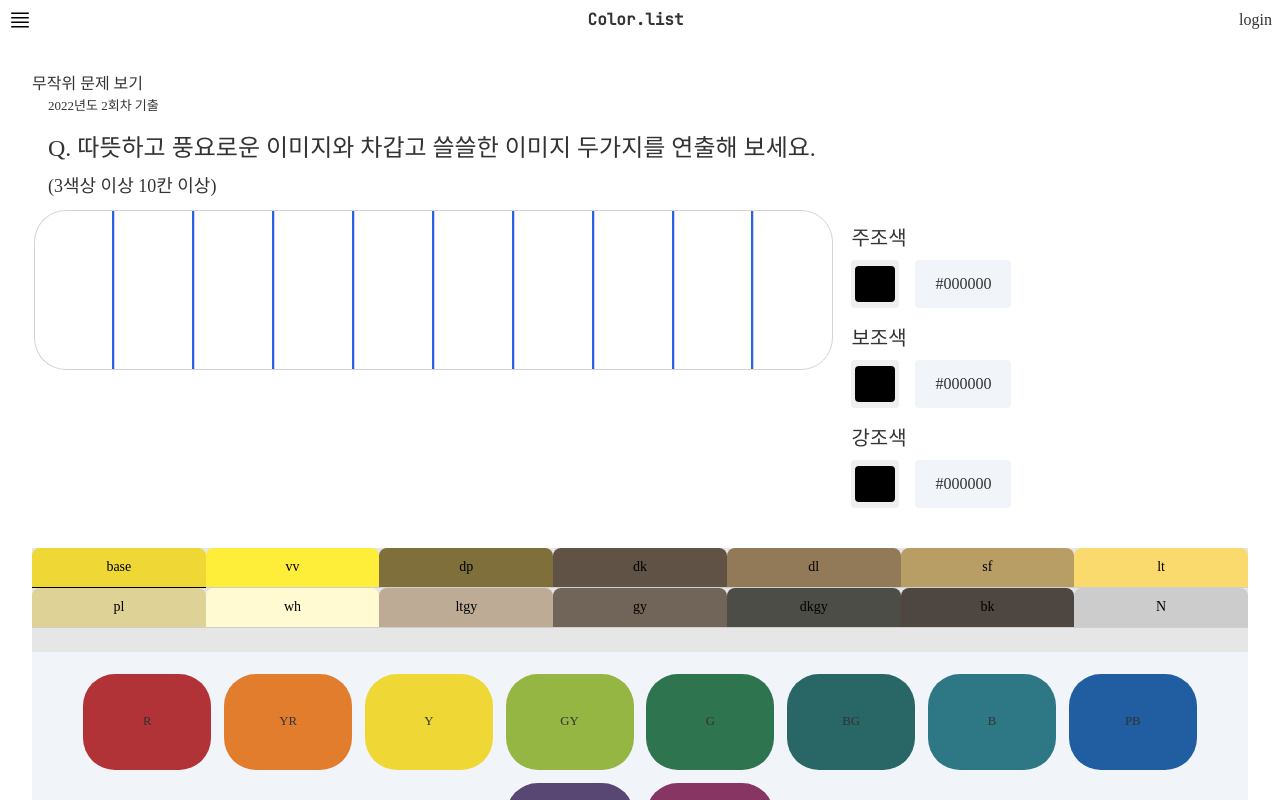
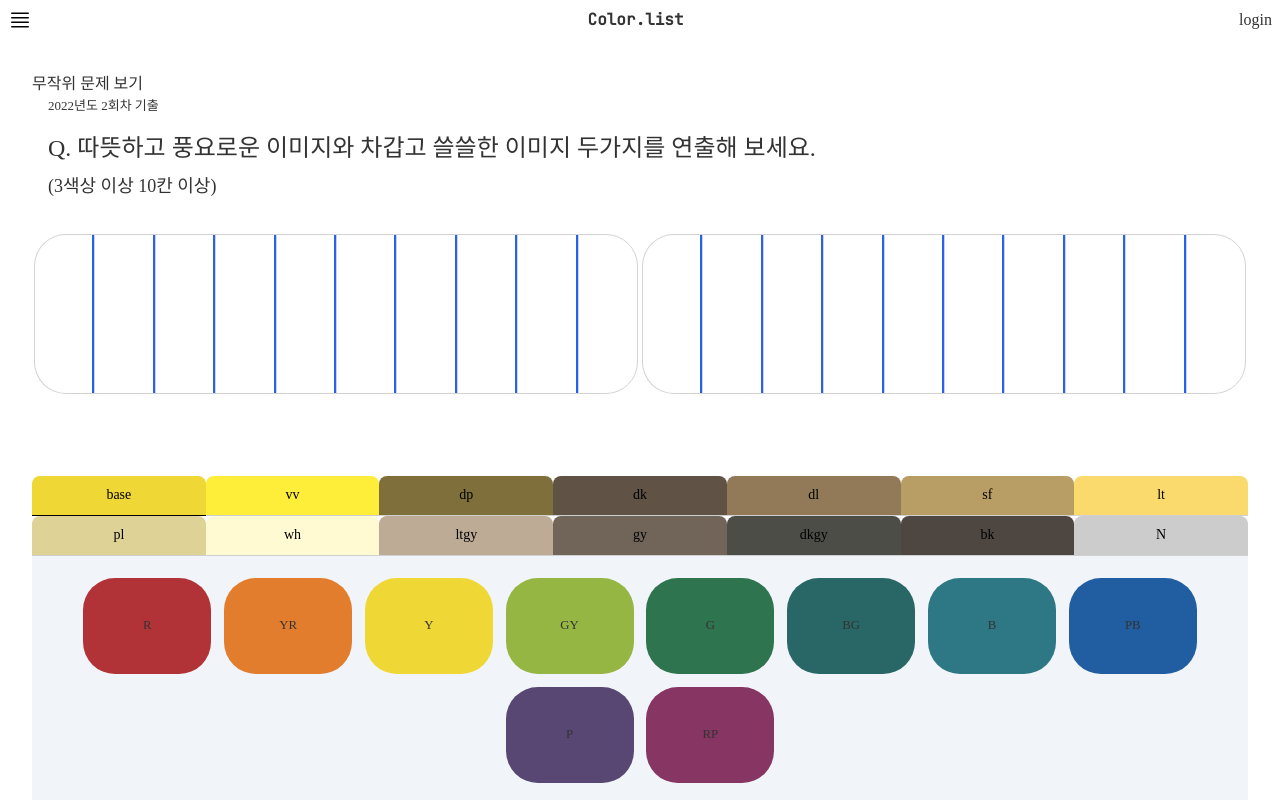
Before and after one commit to lisohh/Colorist-frontend, a React (Vite) app: page /quizs/1 in a window 1280 px wide. Built offline with nearby package versions, Linux system fonts and the light colour scheme; a web font is replaced by a local one.

Commit message:
Fix: 문제지 css 변경

```diff
--- a/src/pages/testform/TestForm.css
+++ b/src/pages/testform/TestForm.css
@@ -12,18 +12,6 @@
 
 .flex-wrap {
   flex-wrap: wrap;
-}
-
-div#pallete-box {
-  width: fit-content;
-  border-radius: 0 0 1rem 1rem;
-  background-color: #e6e6e6;
-}
-
-div#pallete {
-  padding: 1rem 0;
-  margin: 1.5rem 0;
-  justify-content: center;
 }
 
 /* 팔레트 색깔 버튼 css */
--- a/src/pages/testform/TestForm.tsx
+++ b/src/pages/testform/TestForm.tsx
@@ -5,6 +5,7 @@
 // import { saveColors } from "~/api"; // absolute 절대
 import { Link, useParams } from "react-router-dom";
 import Button from "~/components/Button";
+import Input from "~/components/Input";
 
 // 8월 16일 2번
 // https://www.radix-ui.com/docs/primitives/components/tabs#examples
@@ -33,7 +34,7 @@
         무작위 문제 보기
       </Link>
       <form
-        className="flex flex-col gap-2"
+        className="flex flex-col gap-8"
         onSubmit={(event) => {
           event.preventDefault();
           const formData = new FormData(event.target as HTMLFormElement);
@@ -84,36 +85,37 @@
           </h2>
         </div>
 
-        <Pallete />
+        <Pallete isDouble={!quiz.type.endsWith("3")} />
         {/* 8번 input은 text 줄바꿈이 안되므로 textarea를 사용해 서술칸을 만든다. */}
         {/* <input type="text" /> */}
-        <p id="allColor">주보강 기입</p>
+        <section className="flex flex-col">
+          <h3 className="text-2xl mb-4">주보강 기입</h3>
           <ColorSelectionInput label="주조색" name="ju" />
           <ColorSelectionInput label="보조색" name="bo" />
           <ColorSelectionInput label="강조색" name="gang" />
-
-        <label className="color-label" htmlFor="explanation" id="explanation">
-          배색 설명
-        </label>
+          <label className="flex flex-col gap-2">
+            <span className="text-xl">배색 설명</span>
             <textarea
-          id="explanation"
-          className="explanation p-3 min-h-32"
+              className="textarea bg-slate-100 min-h-32"
               name="answer"
               placeholder={"컨셉:\n주조색:\n보조색:\n강조색:\n배색 기법:"}
             />
-        <p id="allColor">주보강 기입</p>
+          </label>
+        </section>
+        <section className="flex flex-col">
+          <h3 className="text-2xl mb-4">주보강 기입</h3>
           <ColorSelectionInput label="주조색" name="ju" />
           <ColorSelectionInput label="보조색" name="bo" />
           <ColorSelectionInput label="강조색" name="gang" />
-        <label className="color-label" htmlFor="explanation" id="explanation-2">
-          배색 설명
-        </label>
+          <label className="flex flex-col gap-2">
+            <span className="text-xl">배색 설명</span>
             <textarea
-          id="explanation-2"
-          className="explanation p-3 min-h-32"
+              className="textarea bg-slate-100 min-h-32"
               name="answer"
               placeholder={"컨셉:\n주조색:\n보조색:\n강조색:\n배색 기법:"}
             />
+          </label>
+        </section>
         <Button type="submit">저장할래요</Button>
       </form>
     </article>
@@ -123,21 +125,14 @@
 export default TestForm;
 
 function ColorSelectionInput({ label, name }: { label: string; name: string }) {
-  const id = useId();
-  const placeholder = `${label}:`;
-
   return (
-    <>
-      <label className="color-label" htmlFor={id}>
-        {label}
-      </label>
-      <input
-        id={id}
-        className="p-3 color-selection"
+    <Input
+      className="input w-full bg-slate-100"
       type="text"
-        placeholder={placeholder}
+      placeholder={`${label}:`}
       name={name}
+      label={label}
+      errors={{}}
     />
-    </>
   );
 }
```
Lines whose indentation alone changed are shown as unchanged.
